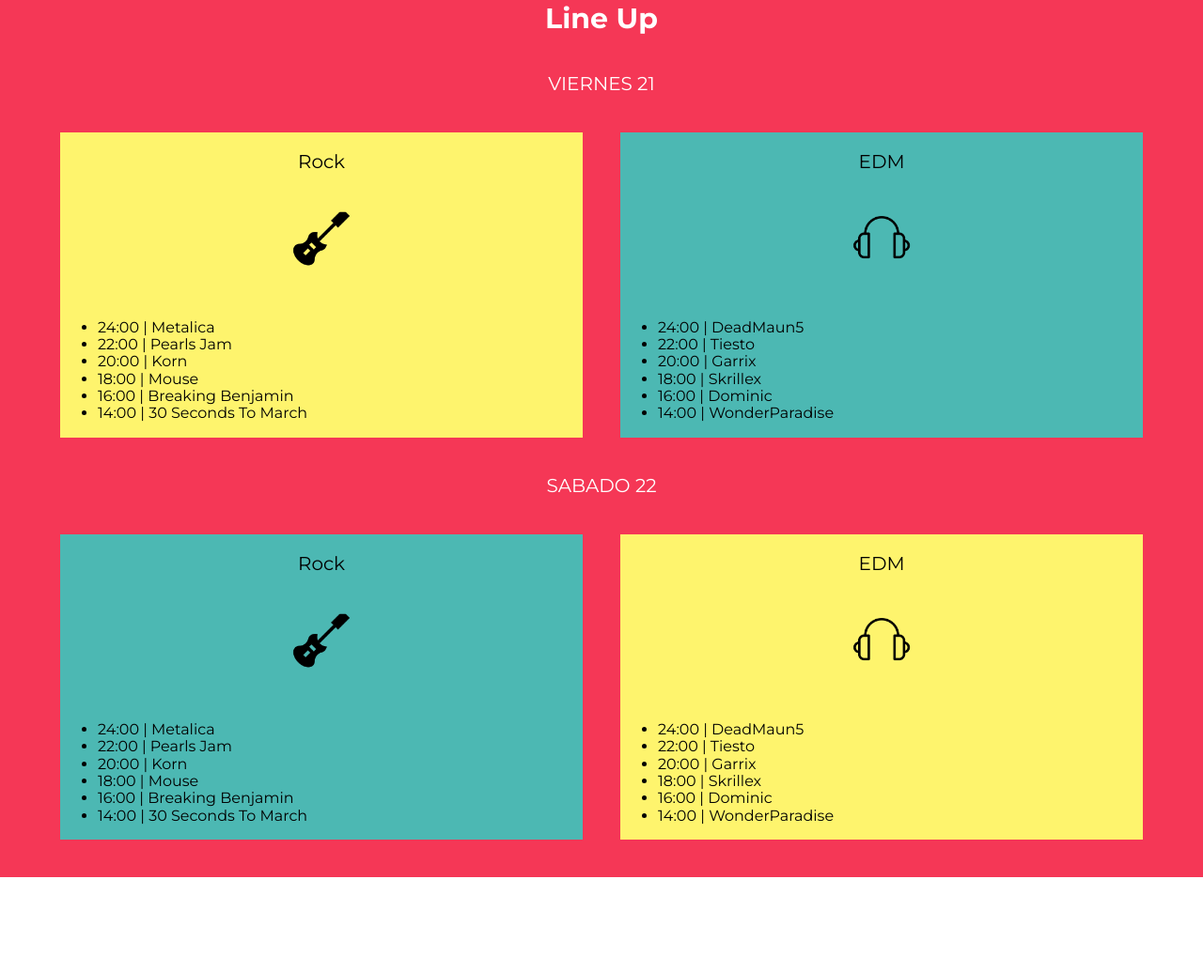
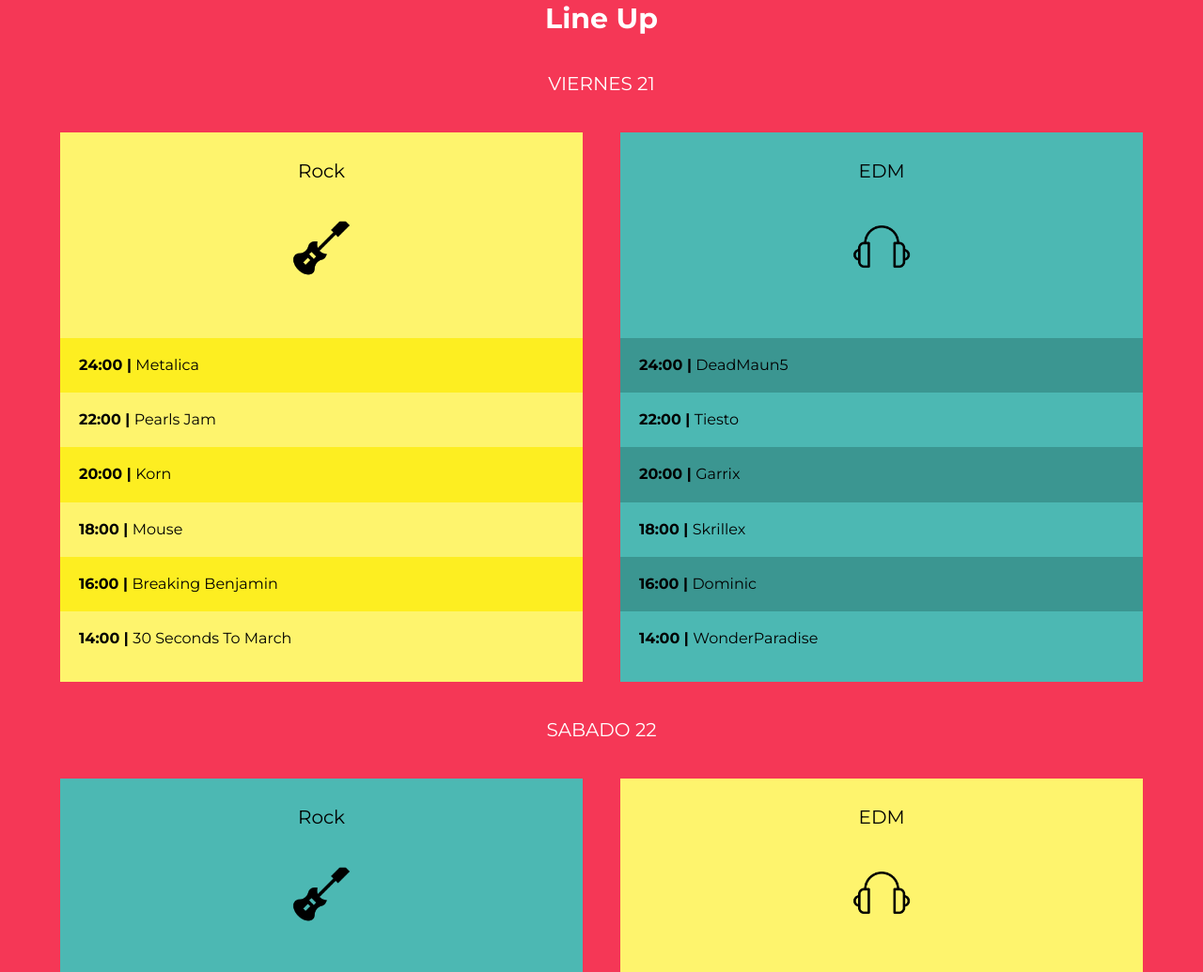
Before and after one commit to HectorGerardoZV/Proyecto04-FestivalMusica, a website: page html/index.html in a window 1280 px wide. Shown: the part 1183-2218 px from the top of the page at 94% size. Before the commit the page ends 2117 px from the top, so only its background shows below. Drawn offline with Linux system fonts and the light colour scheme.

Commit message:
Finalizacion de la seccion LineUp

```diff
--- a/src/scss/layout/_lineUp.scss
+++ b/src/scss/layout/_lineUp.scss
@@ -15,7 +15,7 @@
 .escenarios-contenedor {
     @include grid(2, $separacion);
     .nombre-escenario {
-        padding: 2rem;
+        padding: 3rem;
         color: $cNegro;
         &:after {
             content: "";
@@ -41,3 +41,23 @@
         background-image: url(../../../build/img/icono_rock.png);
     }
 }
+
+.calendario {
+    padding: 0;
+    list-style: none;
+    li {
+        padding: $separacion/2;
+        font-weight: $fPrincipal700;
+        span {
+            font-weight: $fPrincipal400;
+        }
+    }
+}
+
+.bg-verde .calendario li:nth-child(odd) {
+    background-color: darken($cVerde, 10);
+}
+
+.bg-amarillo .calendario li:nth-child(odd) {
+    background-color: darken($cAmarillo, 15);
+}
```
Also changed, not shown: build/css/app.css.
